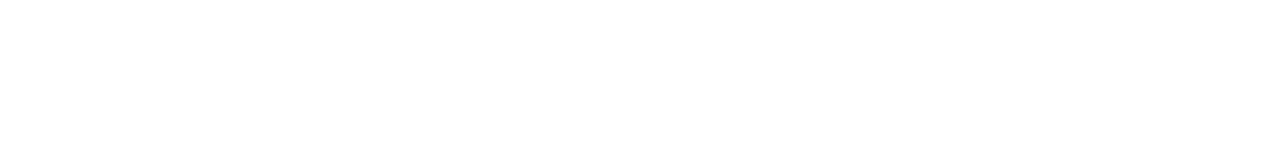
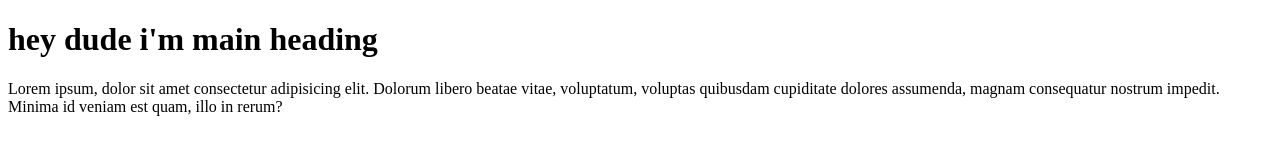
Before and after one commit to sun-n-y/typography, a plain HTML site: page index.html in a window 1280 px wide. Drawn offline with Linux system fonts and the light colour scheme.

Commit message:
add html structure for generic font

```diff
--- a/index.html
+++ b/index.html
@@ -7,5 +7,13 @@
     <title>Typography</title>
     <link rel="stylesheet" href="./main.css" />
   </head>
-  <body></body>
+  <body>
+    <h1>hey dude i'm main heading</h1>
+    <p>
+      Lorem ipsum, dolor sit amet consectetur adipisicing elit. Dolorum libero
+      beatae vitae, voluptatum, voluptas quibusdam cupiditate dolores assumenda,
+      magnam consequatur nostrum impedit. Minima id veniam est quam, illo in
+      rerum?
+    </p>
+  </body>
 </html>
--- a/main.css
+++ b/main.css
@@ -1 +1 @@
-/*  */
+/* generic font */
```
